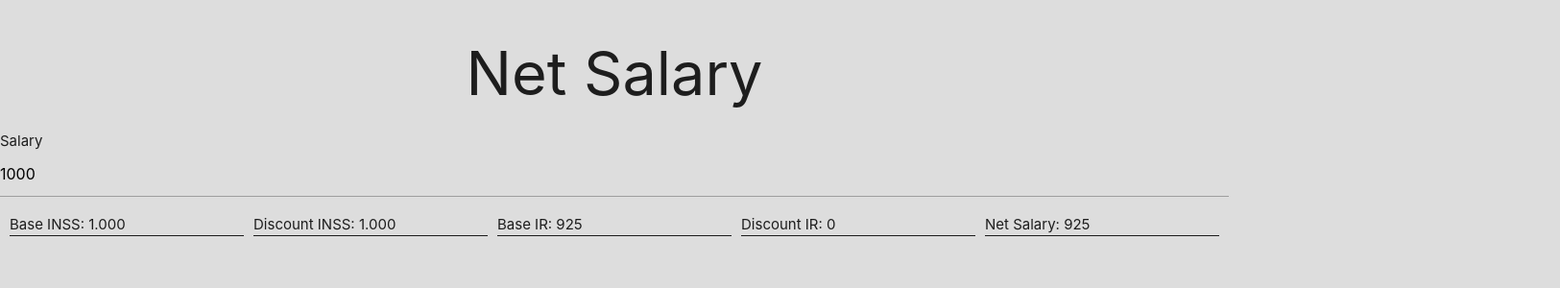
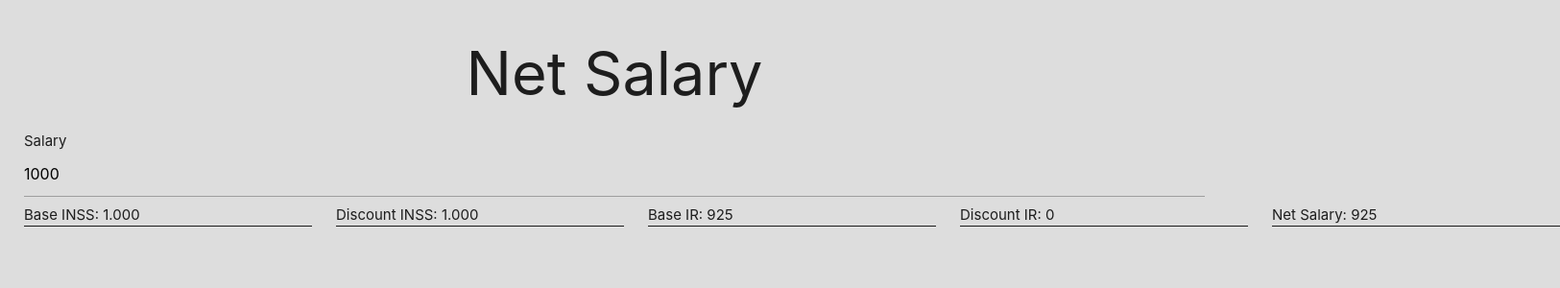
Before and after one commit to lucasfm95/igti-challenge-net-salary, a React (Create React App) app: page / in a window 1280 px wide. Shown: the top 300 px of the page at 96% size, 1625 px wide, since content can reach past the window. Built offline with nearby package versions, Linux system fonts and the light colour scheme.

Commit message:
improvement style page

```diff
--- a/src/components/InputSalary/InputSalary.js
+++ b/src/components/InputSalary/InputSalary.js
@@ -1,4 +1,5 @@
-import React, { Component } from 'react'
+import React, { Component } from 'react';
+import css from './input-salary.module.css';
 
 export default class InputSalary extends Component {
     constructor(props) {
@@ -21,10 +22,10 @@ export default class InputSalary extends Component {
         const { step, label } = this.props;
         const { value } = this.state;
         return (
-            <>
+            <div className={css.container}>
                 <span>{label}</span>
                 <input type="number" step={step} value={value} onChange={this.handleInputChange} />
-            </>
+            </div>
         )
     }
 }
--- /dev/null
+++ b/src/components/InputSalary/input-salary.module.css
@@ -0,0 +1,4 @@
+.container {
+    padding-left: 25px;
+    padding-right: 25px;
+}
--- a/src/components/ProcessedData/processed-date.module.css
+++ b/src/components/ProcessedData/processed-date.module.css
@@ -1,12 +1,14 @@
 .container {
     display: flex;
     flex-direction: row;
-    padding: 5px;
+    padding-left: 25px;
+    padding-right: 25px;
+    align-content: center;
 }
 
 .itemContainer {
-    margin: 5px;
-    width: 300px;
+    margin-right: 25px;
+    min-width: 300px;
     border-bottom: 1px;
     border-bottom-style: solid;
     border-color: bla;
```
